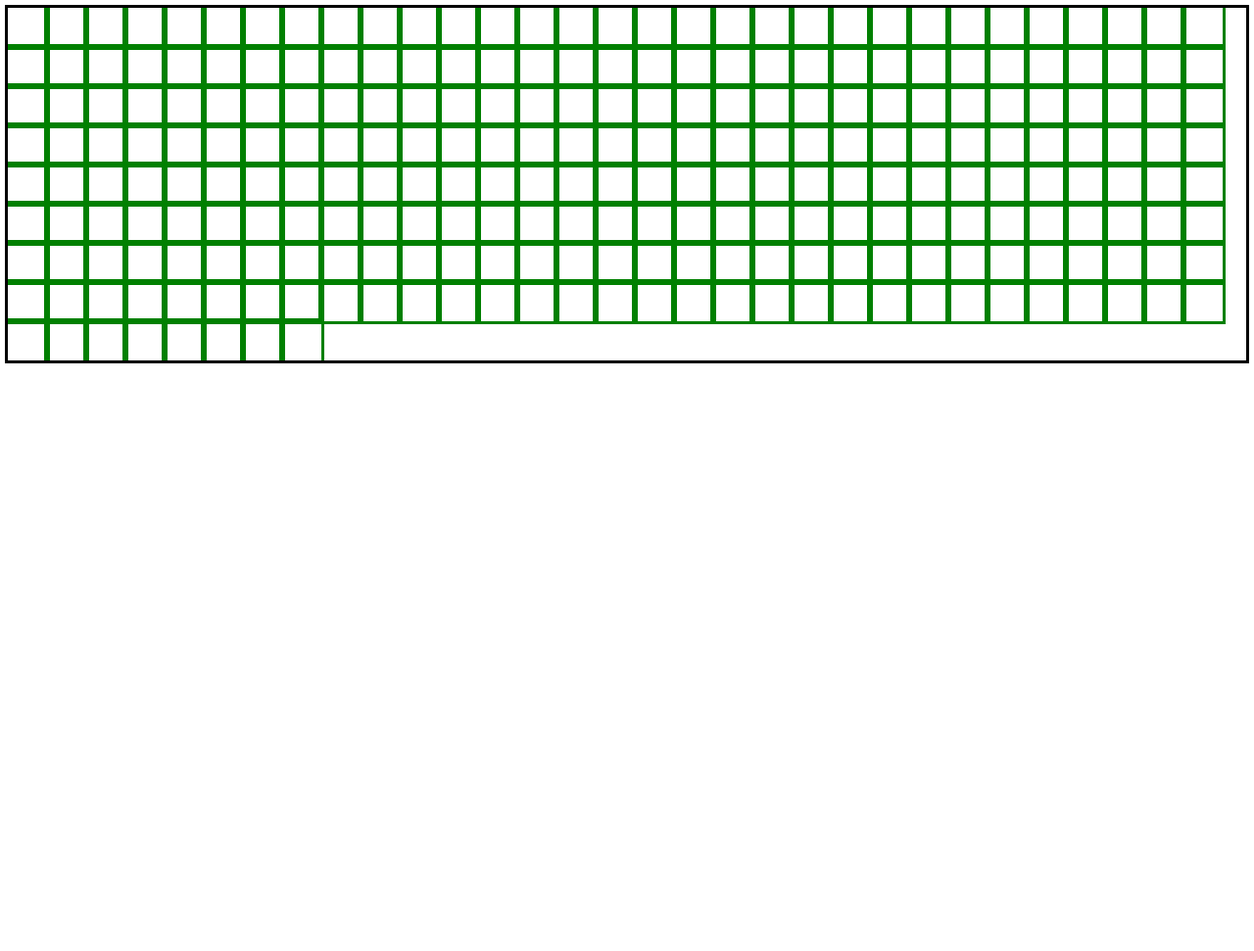
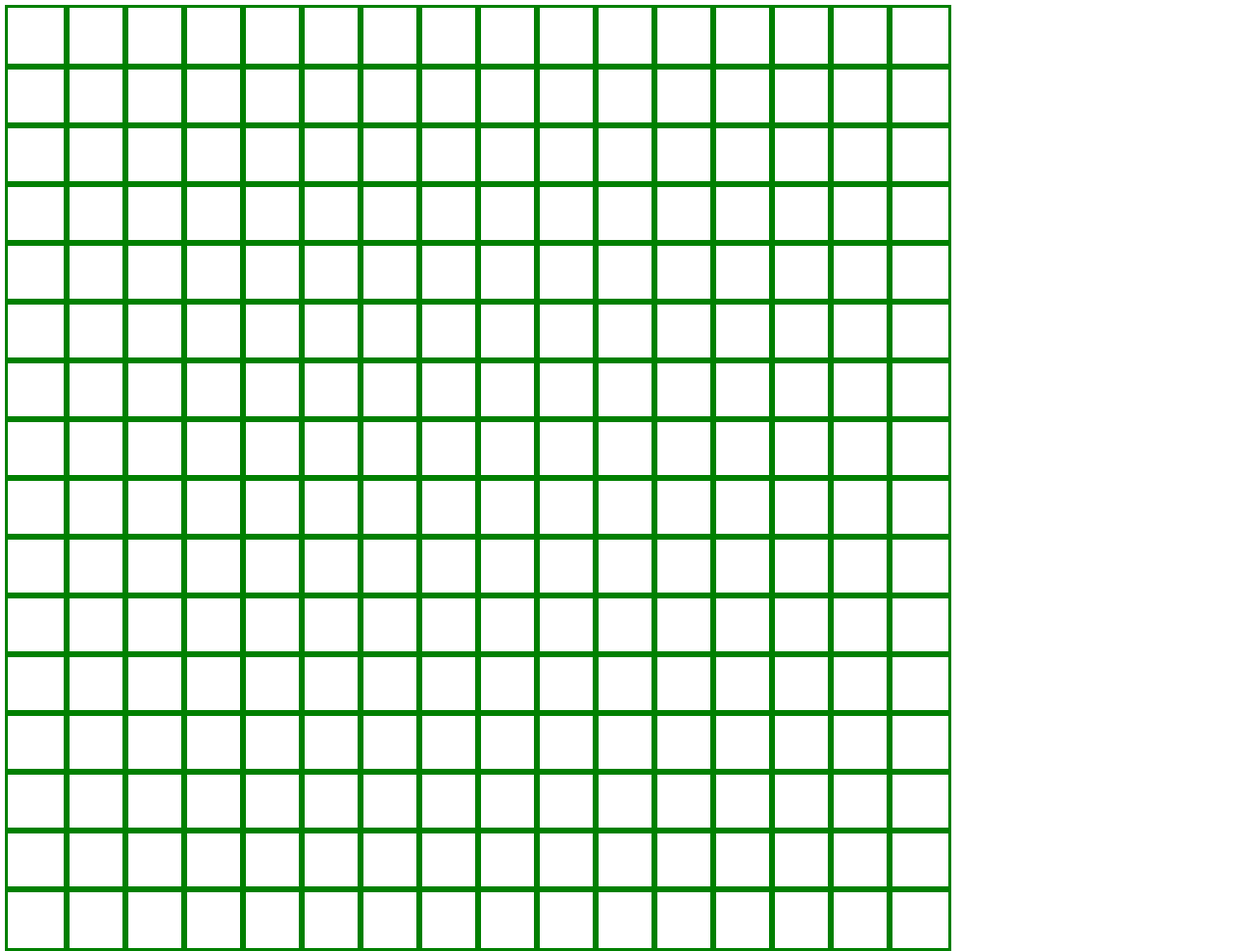
Before and after one commit to arthur-scott/etch-a-sketch, a plain HTML site: page index.html in a window 1280 px wide. Shown: the whole page at 98% size. Before the commit the page ends 800 px from the top, so only its background shows below. Drawn offline with Linux system fonts and the light colour scheme.

Commit message:
Add proper sorting to squares
Squares now stay at 16 x 16 grid for any (valid) pixel width.

```diff
--- a/script.js
+++ b/script.js
@@ -1,10 +1,16 @@
 // Script to first generate 16 x 16 divs to go in container
 const gridDim = 16;
 const numberOfElements = gridDim * gridDim;
-const container = document.querySelector("div.container");
+const container = document.querySelector('div.container');
 
-for (let i = 0; i < numberOfElements; i++) {
-  const square = document.createElement("div");
-  square.classList.add("square");
-  container.appendChild(square);
+for (let i = 0; i < gridDim; i++) {
+    const column = document.createElement('div');
+    column.classList.add('column');
+
+    for (let j = 0; j < gridDim; j++) {
+        const square = document.createElement('div');
+        square.classList.add('square');
+        column.appendChild(square);
+    }
+    container.appendChild(column);
 }
--- a/style.css
+++ b/style.css
@@ -3,12 +3,16 @@
     flex-wrap: wrap;
     margin: 0;
     padding: 0;
-  outline: solid black;
 }
 
 .square {
     display: flex;
-  width: 40px;
-  height: 40px;
+    width: 60px;
+    height: 60px;
     outline: solid green;
 }
+
+.column {
+    display: flex;
+    flex-direction: column;
+}
```
Lines whose indentation alone changed are shown as unchanged.
